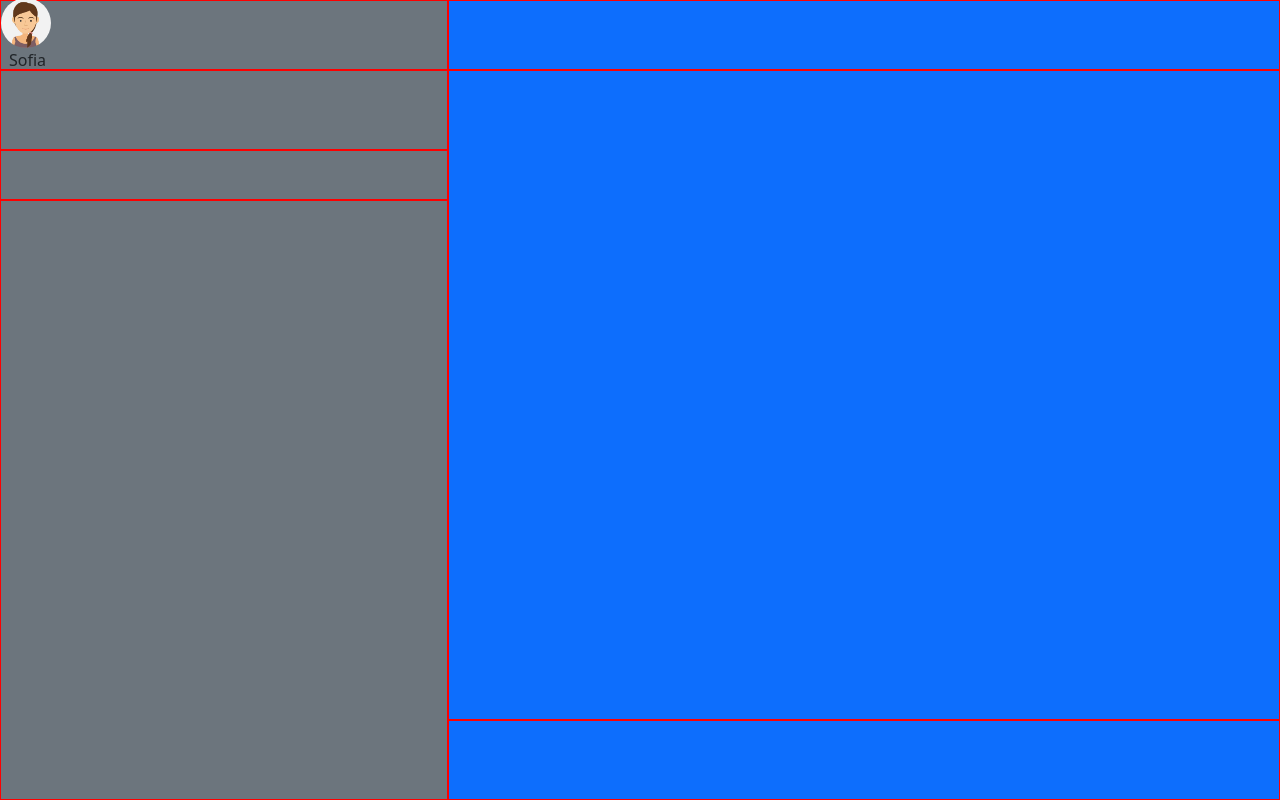
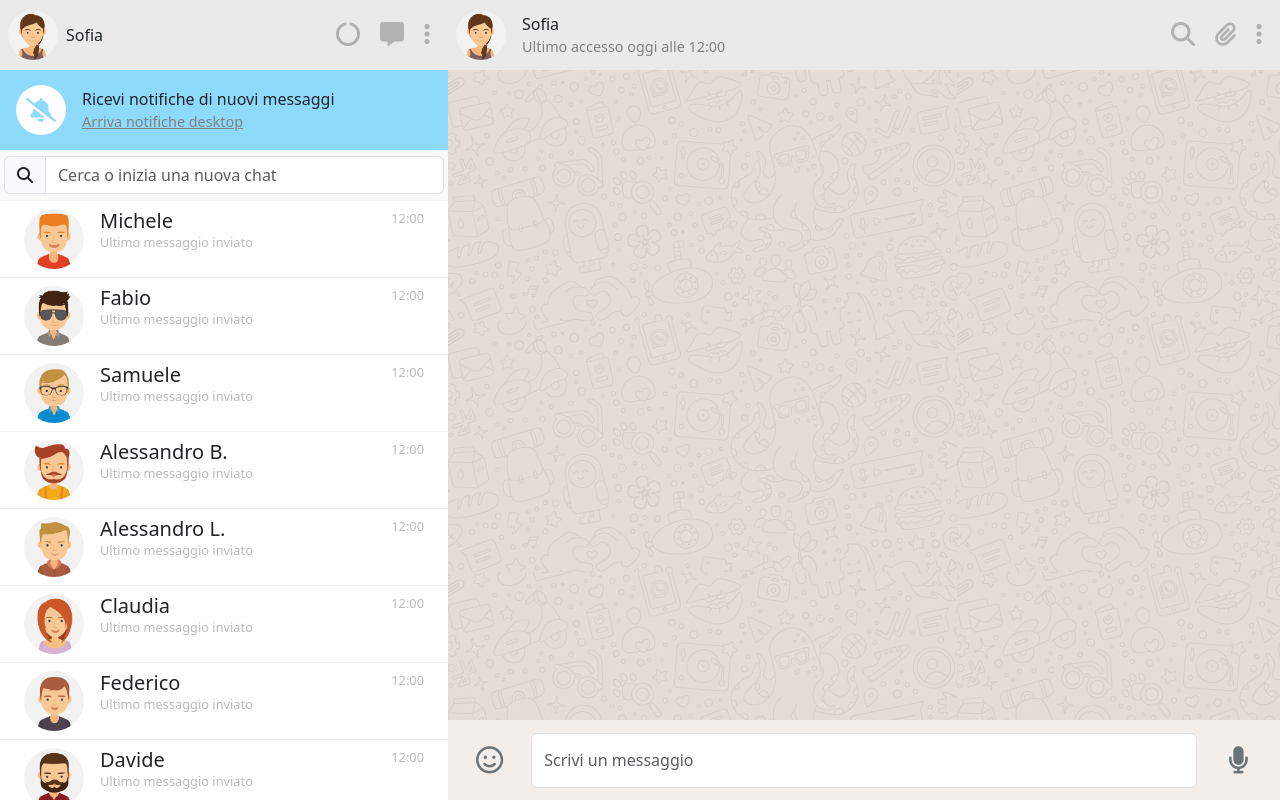
Before and after one commit to taddeoneri/vue-boolzapp, a plain HTML site: page index.html in a window 1280 px wide. Drawn offline with nearby package versions, Linux system fonts and the light colour scheme.

Commit message:
structure

```diff
--- a/index.html
+++ b/index.html
@@ -13,37 +13,82 @@
 
     <div id="app">
         <div class="box d-flex">
-            <div class="box-left bg-secondary">
-                <div class="box-left-me d-flex align-items-center justify-content-between-">
-                    <div>
-                        <div class="box-image d-flex">
-                        <img src="./img/avatar_io.jpg" alt="Me">
+            <div class="box-left">
+                <div class="box-left-me d-flex align-items-center justify-content-between p-2">
+                    <div class="d-flex align-items-center">
+                        <div class="box-image">
+                            <img src="./img/avatar_io.jpg" alt="Me">
                         </div>
-                        <p class="my-0 px-2">Sofia</p>
+                        <p class="px-2">Sofia</p>
                     </div>
                     <div class="items">
-
+                        <i class="fa-solid fa-circle-notch"></i>
+                        <i class="fa-solid fa-message"></i>
+                        <i class="fa-solid fa-ellipsis-vertical"></i>
                     </div>
                 </div>
-                <div class="box-left-notice">
-
+                <div class="box-left-notice d-flex align-items-center p-3">
+                    <div class="box-image d-flex justify-content-center align-items-center">
+                        <i class="fa-solid fa-bell-slash"></i>
+                    </div>
+                    <div class="text px-3">
+                        <p>Ricevi notifiche di nuovi messaggi</p>
+                        <p>Arriva notifiche desktop</p>
+                    </div>
                 </div>
-                <div class="box-left-search">
-
+                <div class="box-left-search d-flex align-items-center">
+                    <div class="input-group p-1">
+                        <span class="input-group-text bg-light" id="basic-addon1"><i class="fa-solid fa-magnifying-glass"></i></span>
+                        <input type="text" class="form-control" placeholder="Cerca o inizia una nuova chat" aria-label="Username" aria-describedby="basic-addon1">
+                      </div>
                 </div>
                 <div class="box-left-chat">
-
+                    <div v-for="(contact, index) in contacts" class="my-card d-flex justify-content-between px-4 py-2">
+                        <div class="d-flex">
+                            <div class="box-image">
+                                <img :src="contact.avatar" :alt="contact.name">
+                            </div>
+                            <div class="text px-3">
+                                <h5 class="m-0">{{contact.name}}</h5>
+                                <p class="text-decoration-none">Ultimo messaggio inviato</p>
+                            </div>
+                        </div>
+                        <div class="items">
+                            <p>12:00</p>
+                        </div>
+                    </div>
                 </div>
             </div>
-            <div class="box-right bg-primary">
-                <div class="box-right-user">
-
+            <div class="box-right">
+                <div class="box-right-user d-flex align-items-center justify-content-between p-2">
+                    <div class="d-flex align-items-center">
+                        <div class="box-image">
+                            <img src="./img/avatar_io.jpg" alt="Me">
+                        </div>
+                        <div class="text px-3">
+                            <p>Sofia</p>
+                            <p class="text-decoration-none">Ultimo accesso oggi alle 12:00</p>
+                        </div>
+                    </div>
+                    <div class="items">
+                        <i class="fa-solid fa-magnifying-glass"></i>
+                        <i class="fa-solid fa-paperclip"></i>
+                        <i class="fa-solid fa-ellipsis-vertical"></i>
+                    </div>
                 </div>
                 <div class="box-right-message">
 
                 </div>
-                <div class="box-right-input">
-
+                <div class="box-right-input d-flex align-items-center justify-content-between">
+                    <div class="input-item d-flex align-items-center justify-content-center">
+                        <i class="fa-regular fa-face-smile"></i>
+                    </div>
+                    <div class="input-message d-flex align-items-center">
+                        <input type="text" class="form-control" id="message" placeholder="Scrivi un messaggio">
+                    </div>
+                    <div class="input-item d-flex align-items-center justify-content-center">
+                        <i class="fa-solid fa-microphone"></i>
+                    </div>
                 </div>
             </div>
         </div>
--- a/js/script.js
+++ b/js/script.js
@@ -9,7 +9,7 @@ createApp({
                 {
                     id:1,
                     name: 'Michele',
-                    avatar: './img/avatar_1.png',
+                    avatar: './img/avatar_1.jpg',
                     visible: true,
                     messages: [
                         {
@@ -32,7 +32,7 @@ createApp({
                 {
                     id:2,
                     name: 'Fabio',
-                    avatar: './img/avatar_2.png',
+                    avatar: './img/avatar_2.jpg',
                     visible: true,
                     messages: [
                         {
@@ -55,7 +55,7 @@ createApp({
                 {
                     id:3,
                     name: 'Samuele',
-                    avatar: './img/avatar_3.png',
+                    avatar: './img/avatar_3.jpg',
                     visible: true,
                     messages: [
                         {
@@ -78,7 +78,7 @@ createApp({
                 {
                     id:4,
                     name: 'Alessandro B.',
-                    avatar: './img/avatar_4.png',
+                    avatar: './img/avatar_4.jpg',
                     visible: true,
                     messages: [
                         {
@@ -96,7 +96,7 @@ createApp({
                 {
                     id:5,
                     name: 'Alessandro L.',
-                    avatar: './img/avatar_5.png',
+                    avatar: './img/avatar_5.jpg',
                     visible: true,
                     messages: [
                         {
@@ -114,7 +114,7 @@ createApp({
                 {
                     id:6,
                     name: 'Claudia',
-                    avatar: './img/avatar_5.png',
+                    avatar: './img/avatar_6.jpg',
                     visible: true,
                     messages: [
                         {
@@ -137,7 +137,7 @@ createApp({
                 {
                     id:7,
                     name: 'Federico',
-                    avatar: './img/avatar_7.png',
+                    avatar: './img/avatar_7.jpg',
                     visible: true,
                     messages: [
                         {
@@ -155,7 +155,7 @@ createApp({
                 {
                     id:8,
                     name: 'Davide',
-                    avatar: './img/avatar_8.png',
+                    avatar: './img/avatar_8.jpg',
                     visible: true,
                     messages: [
                         {
--- a/style/style.css
+++ b/style/style.css
@@ -12,25 +12,28 @@
 }
 .box-left-me, .box-right-user{
     height: 70px;
-    border: 1px solid red;
+    background-color: #eaeaea;
 }
 .box-left-notice, .box-right-input{
     height: 80px;
-    border: 1px solid red;
+    background-color: #8edafc;
+}
+.box-right-input{
+    background-color: #f3eeea;
 }
 .box-left-search{
     height: 50px;
-    border: 1px solid red;
+    background-color: #f9f9f9;
 }
 .box-left-chat{
     height: calc(100% - 200px);
     overflow-y: auto;
-    border: 1px solid red;
+    background-color: #ffffff;
 }
 .box-right-message{
     height: calc(100% - 150px);
     overflow-y: auto;
-    border: 1px solid red;
+    background-image: url('../img/mine.jpg');
 }
 .box-image{
     width: 50px;
@@ -43,3 +46,47 @@
     height: 100%;
     object-fit: cover;
 }
+.items i{
+    color: #b1b1b1;
+    font-size: 1.5rem;
+    padding: 0px 10px;
+}
+.box-image i{
+    color: #8edafc;
+    font-size: 1.5rem;
+}
+.box-left-notice .box-image{
+    background-color: #ffffff;
+}
+p{
+    margin: 0;
+}
+.text p:last-child{
+    text-decoration: underline;
+    color: #818181;
+    font-size: 0.9rem;
+}
+.input-item{
+    width: 10%;
+}
+.input-message{
+    width: 80%;
+}
+.input-message input{
+    height: 55px;
+}
+.input-item i{
+    font-size: 1.7rem;
+    color: #6b7376;
+}
+.box-left-chat .text p, .items p{
+    color: #bababa;
+    font-size: 0.8rem;
+}
+.box-left-chat .box-image{
+    width: 60px;
+    height: 60px;
+}
+.my-card{
+    border-top: 1px solid #f0f0f0;
+}
```
